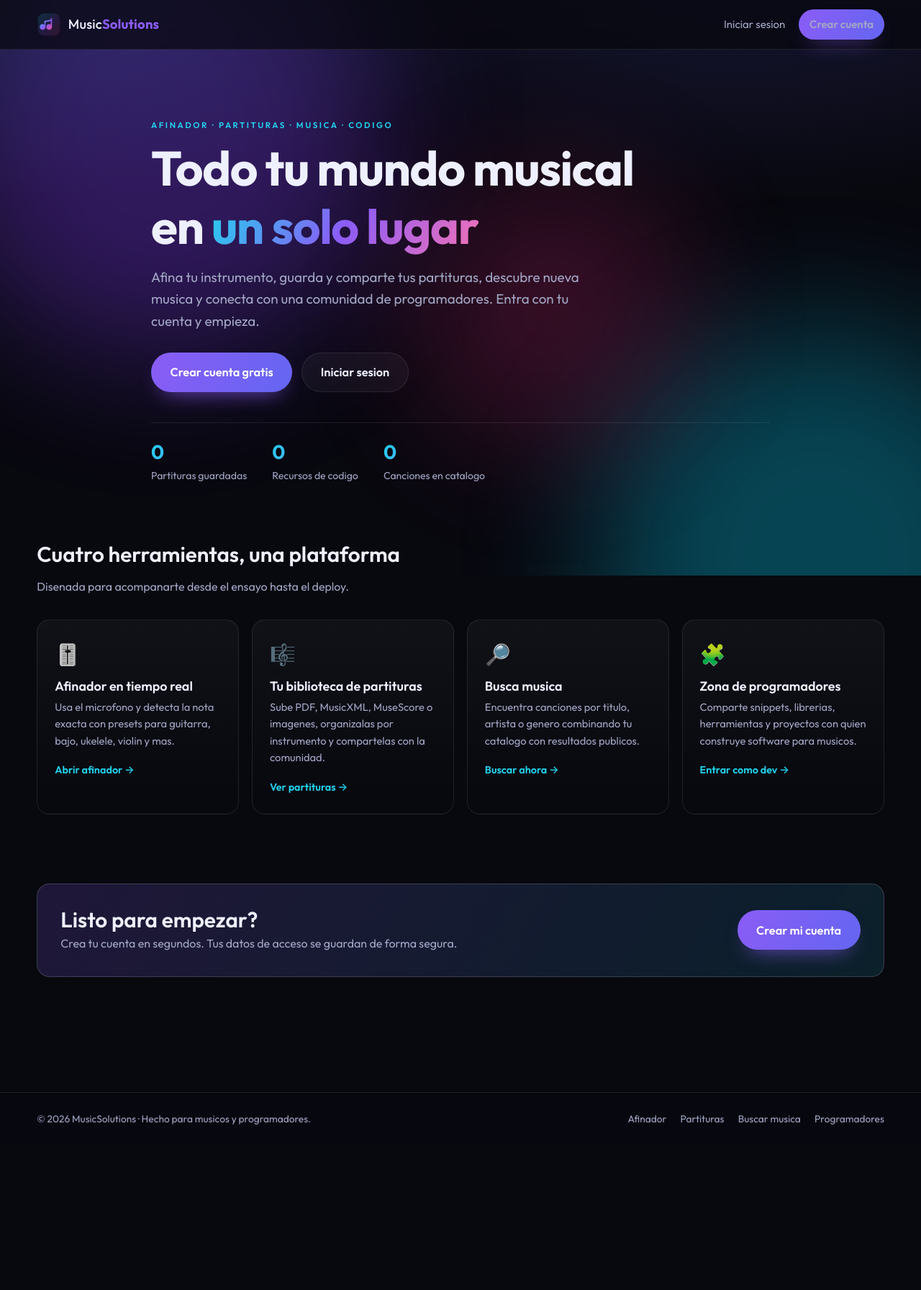
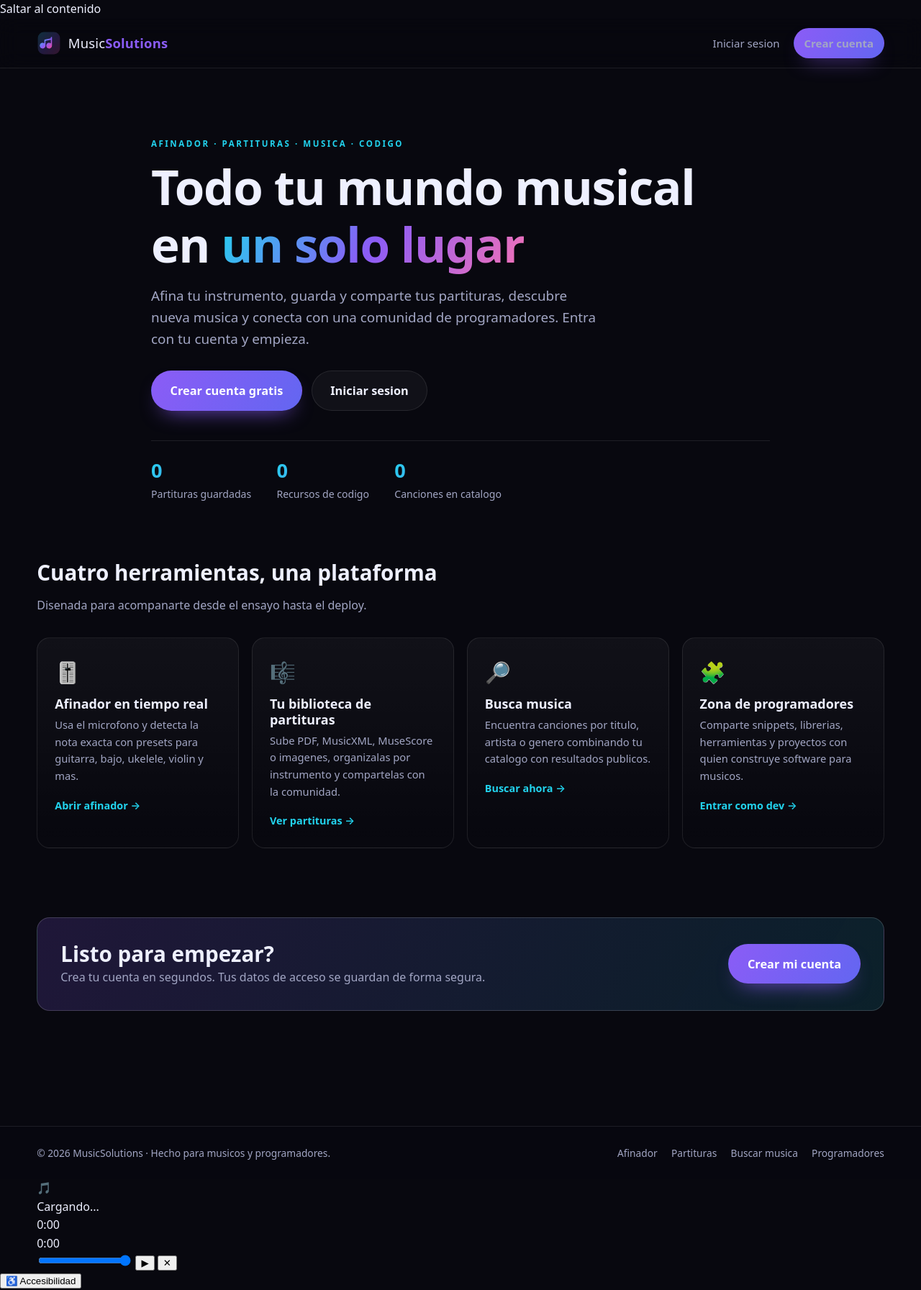
Before and after one commit to magoaleja-prog/MusicSolutions, a PHP site: page / in a window 1280 px wide. Shown: the whole page at 72% size. Before the commit the page ends 1563 px from the top, so only its background shows below. Run offline with PHP 8.4, Linux system fonts and the light colour scheme; data that the repository does not hold is empty.

Commit message:
feat(musica): previews MP3 en el catalogo y reproductor global
- Columna preview_url en songs (migracion 0005) con MP3 reales de SoundHelix.
- Seed: canciones con previas de audio y parche para bases existentes.
- Reproductor global en la barra inferior (progreso, volumen, cerrar).
- Botones de play en portada, panel y resultados local/iTunes.

```diff
--- a/app/Controllers/HomeController.php
+++ b/app/Controllers/HomeController.php
@@ -17,16 +17,18 @@ final class HomeController extends Controller
     public function index(): Response
     {
         $stats = ['scores' => 0, 'resources' => 0, 'songs' => 0];
+        $latestSongs = [];
 
         try {
             $stats['scores'] = (new Score())->count();
             $stats['resources'] = (new DevResource())->count();
             $stats['songs'] = (new Song())->count();
+            $latestSongs = (new Song())->latest(6);
         } catch (Throwable) {
             // La base de datos puede no estar migrada todavia; mostramos la landing igualmente.
         }
 
-        return $this->view('home/index', ['stats' => $stats]);
+        return $this->view('home/index', ['stats' => $stats, 'latestSongs' => $latestSongs]);
     }
 
     public function dashboard(): Response
@@ -41,6 +43,7 @@ final class HomeController extends Controller
             'scoreCount' => count($scores),
             'resourceCount' => (new DevResource())->countByUser($userId),
             'latestResources' => $resources,
+            'latestSongs' => (new Song())->latest(6),
         ]);
     }
 }
--- a/resources/views/layouts/app.php
+++ b/resources/views/layouts/app.php
@@ -7,11 +7,12 @@ use App\Core\Auth;
 /**
  * Main layout for the public site and the authenticated application.
  *
- * Expected variables (all optional): $title, $content, $pageScripts, $bodyClass.
+ * Expected variables (all optional): $title, $content, $pageScripts, $bodyClass, $ticker.
  */
 $title = $title ?? 'Plataforma para musicos';
 $pageScripts = $pageScripts ?? [];
-$bodyClass = $bodyClass ?? '';
+$bodyClass = $bodyClass ?? 'skin-music';
+$ticker = $ticker ?? false;
 $currentUser = Auth::check() ? Auth::user() : null;
 ?>
 <!DOCTYPE html>
@@ -20,28 +21,90 @@ $currentUser = Auth::check() ? Auth::user() : null;
     <meta charset="UTF-8">
     <meta name="viewport" content="width=device-width, initial-scale=1">
     <title><?= e($title) ?> · MusicSolutions</title>
-    <meta name="description" content="MusicSolutions: afinador online, biblioteca de partituras, buscador de musica y espacio para programadores.">
+    <meta name="description" content="MusicSolutions: afinador online, biblioteca de partituras, buscador de musica con audio y una consola de programacion accesible.">
+    <meta name="csrf-token" content="<?= e(csrf_token()) ?>">
     <link rel="icon" type="image/svg+xml" href="<?= asset('img/logo.svg') ?>">
     <link rel="preconnect" href="https://fonts.googleapis.com">
     <link rel="preconnect" href="https://fonts.gstatic.com" crossorigin>
-    <link href="https://fonts.googleapis.com/css2?family=Outfit:wght@300;400;500;600;700&display=swap" rel="stylesheet">
     <link rel="stylesheet" href="<?= asset('css/app.css') ?>">
 </head>
 <body class="<?= e($bodyClass) ?>">
-    <div class="aurora" aria-hidden="true">
-        <span class="aurora__blob aurora__blob--one"></span>
-        <span class="aurora__blob aurora__blob--two"></span>
-        <span class="aurora__blob aurora__blob--three"></span>
-    </div>
+    <a class="skip-link" href="#contenido">Saltar al contenido</a>
+
+    <div class="reading-guide" aria-hidden="true"></div>
 
     <?php require base_path('resources/views/partials/nav.php'); ?>
 
-    <main class="page">
+    <?php if ($ticker): ?>
+        <div class="ticker" aria-hidden="true">
+            <div class="ticker__track">
+                <span>Music</span> Solutions <span>Afinador</span> Partituras <span>Buscar</span> Codigo <span>Comunidad</span> Rock <span>Jazz</span> Dev <span>Musica</span> Programacion <span>Ensayo</span> Deploy <span>Music</span> Solutions <span>Afinador</span> Partituras <span>Buscar</span> Codigo <span>Comunidad</span> Rock <span>Jazz</span> Dev <span>Musica</span> Programacion <span>Ensayo</span> Deploy
+            </div>
+        </div>
+    <?php endif; ?>
+
+    <main class="page" id="contenido">
         <?php require base_path('resources/views/partials/flash.php'); ?>
         <?= $content ?>
     </main>
 
     <?php require base_path('resources/views/partials/footer.php'); ?>
+
+    <!-- Reproductor de musica global -->
+    <div class="player" data-player aria-hidden="true">
+        <div class="container player__inner">
+            <div class="player__track">
+                <div class="player__art" data-player-art aria-hidden="true">🎵</div>
+                <div class="player__info">
+                    <span class="player__title" data-player-title>Cargando...</span>
+                    <span class="player__artist" data-player-artist></span>
+                </div>
+            </div>
+            <div class="player__center">
+                <div class="player__progress">
+                    <span data-player-time>0:00</span>
+                    <div class="player__bar" data-player-bar role="slider" aria-label="Progreso" aria-valuemin="0" aria-valuemax="100" aria-valuenow="0" tabindex="0">
+                        <div class="player__bar-fill" data-player-fill></div>
+                    </div>
+                    <span data-player-duration>0:00</span>
+                </div>
+            </div>
+            <div class="player__controls">
+                <input type="range" class="player__volume" data-player-volume min="0" max="1" step="0.05" value="1" aria-label="Volumen">
+                <button type="button" class="player__btn player__btn--main" data-player-toggle aria-label="Reproducir o pausar">▶</button>
+                <button type="button" class="player__btn" data-player-close aria-label="Cerrar reproductor">✕</button>
+            </div>
+        </div>
+    </div>
+
+    <!-- Accesibilidad -->
+    <button type="button" class="a11y-fab" data-a11y-toggle aria-expanded="false" aria-controls="a11y-panel">
+        <span aria-hidden="true">♿</span> Accesibilidad
+    </button>
+
+    <aside class="a11y-panel" id="a11y-panel" hidden aria-label="Ajustes de accesibilidad">
+        <div class="a11y-panel__head">
+            <h2>Accesibilidad</h2>
+            <button type="button" data-a11y-close aria-label="Cerrar panel de accesibilidad">✕</button>
+        </div>
+        <label class="a11y-option">
+            <span>Alto contraste</span>
+            <input type="checkbox" data-a11y="contrast" role="switch">
+        </label>
+        <label class="a11y-option">
+            <span>Texto grande</span>
+            <input type="checkbox" data-a11y="large" role="switch">
+        </label>
+        <label class="a11y-option">
+            <span>Sin animaciones</span>
+            <input type="checkbox" data-a11y="nomotion" role="switch">
+        </label>
+        <label class="a11y-option">
+            <span>Guia de lectura</span>
+            <input type="checkbox" data-a11y="lineguide" role="switch">
+        </label>
+        <p class="muted small" style="margin:10px 0 0">Estas preferencias se guardan en tu dispositivo.</p>
+    </aside>
 
     <script src="<?= asset('js/app.js') ?>" defer></script>
     <?php foreach ($pageScripts as $script): ?>
```
Also changed, not shown: resources/views/home/dashboard.php (+28 -0 lines), resources/views/search/index.php (+7 -1 lines), database/migrations/0005_add_preview_url_to_songs.sql (added), public/assets/js/app.js, public/assets/js/search.js, 1 other file.
